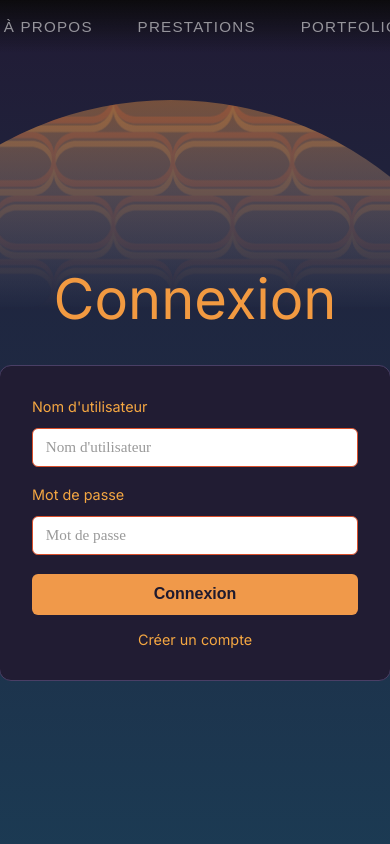
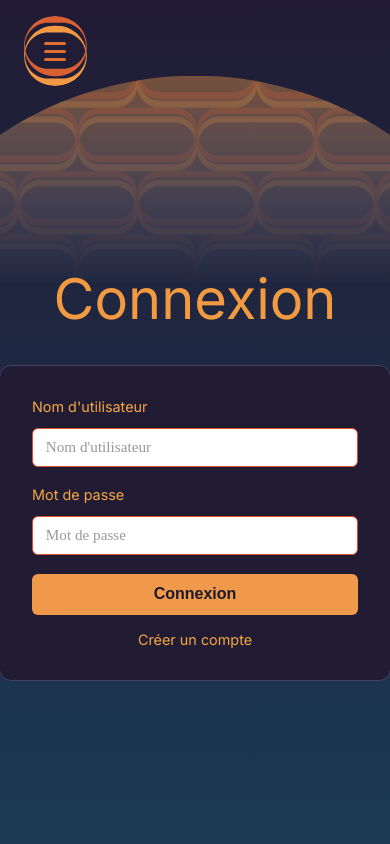
Before and after one commit to Dunkan6413/APargade-portfolio, a React (Vite) app in the folder client/: page /login in a window 390 px wide. Shown: the top 844 px of the page. Built offline with nearby package versions, Linux system fonts and the light colour scheme; no server answers.

Commit message:
Navbar burger menu + dome background responsive

```diff
--- a/client/src/assets/Layout.css
+++ b/client/src/assets/Layout.css
@@ -62,3 +62,98 @@
   min-height: 100vh;
   padding: 6rem 2rem 4rem; /* padding-top large pour passer sous la navbar fixe */
 }
+
+.nav-burger {
+  display: none;
+  flex-direction: column;
+  align-items: center;
+  justify-content: center;
+  gap: 5px;
+  width: 70px;
+  height: 70px;
+  padding: 0;
+  background: url('../assets/burgerMenuCircler.svg') center / contain no-repeat;
+  border: none;
+  border-radius: 50%;
+  cursor: pointer;
+}
+
+.nav-burger span {
+  display: block;
+  width: 22px;
+  height: 3px;
+  background: #e07030;
+  border-radius: 4px;
+  transition: transform 0.25s ease, opacity 0.2s ease;
+}
+
+.navbar.is-open .nav-burger span:nth-child(1) {
+  transform: translateY(8px) rotate(45deg);
+}
+
+.navbar.is-open .nav-burger span:nth-child(2) {
+  opacity: 0;
+}
+
+.navbar.is-open .nav-burger span:nth-child(3) {
+  transform: translateY(-8px) rotate(-45deg);
+}
+
+@media (max-width: 800px) {
+  .navbar {
+    flex-direction: column;
+    align-items: flex-start;
+    gap: 1.4rem;
+    padding: 1rem 1.25rem;
+    background: none;
+  }
+
+  .navbar::before {
+    content: "";
+    position: absolute;
+    inset: 0 0 -3rem 0;
+    z-index: -1;
+    background: radial-gradient(
+      ellipse at 0% 0%,
+      rgba(10, 10, 10, 0.95) 0%,
+      rgba(10, 10, 10, 0.75) 35%,
+      transparent 75%
+    );
+    opacity: 0;
+    pointer-events: none;
+    transition: opacity 0.35s ease;
+  }
+
+  .navbar.is-open::before {
+    opacity: 1;
+  }
+
+  .nav-burger {
+    display: flex;
+  }
+
+  .navbar > .nav-link,
+  .navbar > div {
+    display: none;
+  }
+
+  .navbar.is-open > .nav-link {
+    display: block;
+  }
+
+  .navbar.is-open > .nav-admin-group {
+    display: flex;
+    flex-direction: column;
+    align-items: flex-start;
+    gap: 1.4rem;
+    padding-left: 0;
+  }
+
+  .navbar.is-open > .nav-admin-group .nav-link {
+    padding-right: 0;
+  }
+
+  .navbar.is-open > div:empty {
+    display: none;
+  }
+}
--- a/client/src/assets/dome-background.css
+++ b/client/src/assets/dome-background.css
@@ -10,6 +10,13 @@
   z-index: 0;
 }
 
+@media (max-width: 800px) {
+  .dome-background {
+    left: 50%;
+    transform: translateX(-50%) translateY(-2%);
+  }
+}
+
 @media (max-width: 1200px) {
   .dome-background {
     width: 180vw;
--- a/client/src/components/Navbar.jsx
+++ b/client/src/components/Navbar.jsx
@@ -5,6 +5,7 @@ import { Link, useLocation } from 'react-router-dom'
 export default function Navbar() {
     const location = useLocation();
     const [isLogged, setIsLogged] = useState(false);
+    const [isOpen, setIsOpen] = useState(false);
 
   useEffect(() => {
   let cancelled = false;
@@ -24,6 +25,10 @@ export default function Navbar() {
     cancelled = true;
   };
 }, [location]);
+
+  useEffect(() => {
+    setIsOpen(false);
+  }, [location.pathname]);
 
   async function handleLogout() {
   try {
@@ -47,7 +52,18 @@ export default function Navbar() {
 }
 
   return (
-    <nav className='navbar'>
+    <nav className={`navbar${isOpen ? " is-open" : ""}`}>
+        <button
+          type="button"
+          className="nav-burger"
+          aria-label="Menu"
+          aria-expanded={isOpen}
+          onClick={() => setIsOpen(!isOpen)}
+        >
+          <span />
+          <span />
+          <span />
+        </button>
         <Link to="/" className={`nav-link ${location.pathname === "/" ? "active" : ""}`}>Accueil</Link>
         <Link to="/about" className={`nav-link ${location.pathname === "/about" ? "active" : ""}`}>À propos</Link>
         <Link to="/prestation" className={`nav-link ${location.pathname === "/prestation" ? "active" : ""}`}>Prestations</Link>
--- a/client/src/pages/pagesCSS/Home.css
+++ b/client/src/pages/pagesCSS/Home.css
@@ -14,7 +14,7 @@
 .home-logo {
   width: min(35vw, 55vh);
   height: auto;
-  margin-top: 20px;
+  margin-top: 150px;
 }
 
 .home-tagline {
```
Also changed, not shown: client/src/assets/burgerMenuCircler.svg (added).
